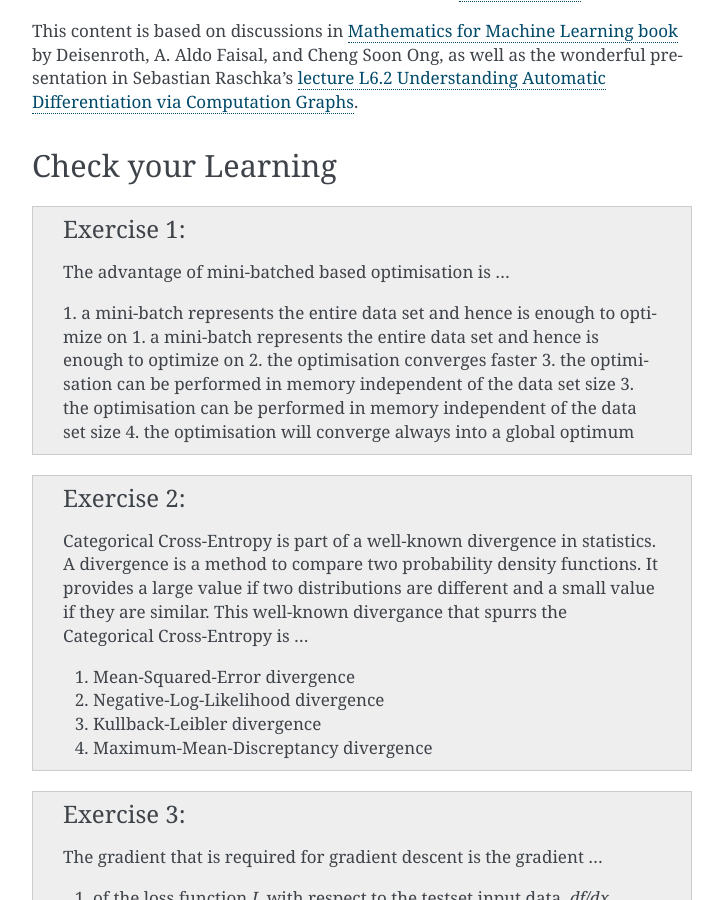
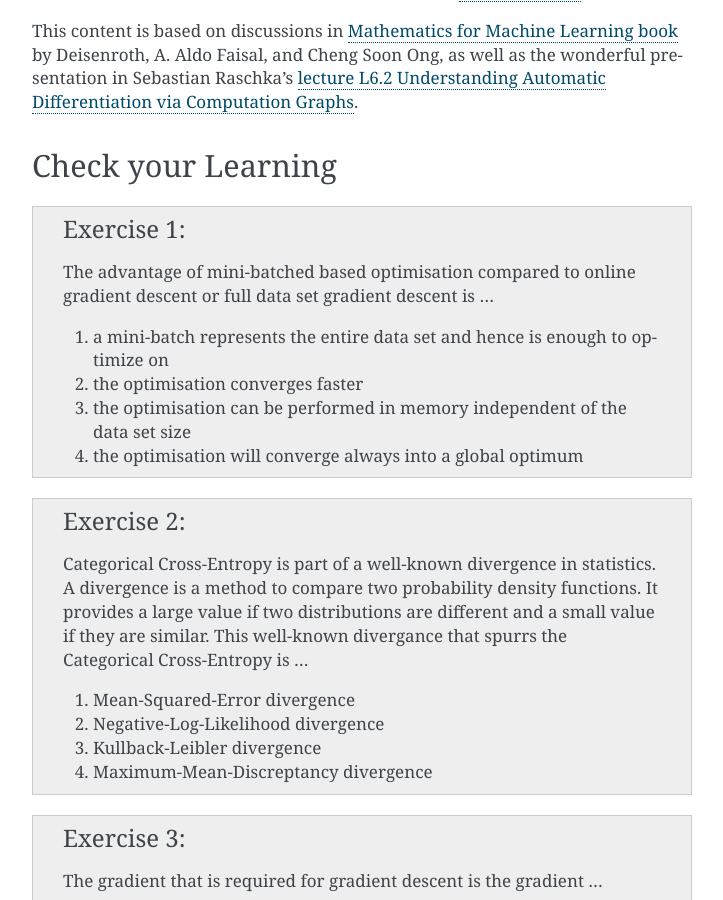
Before and after one commit to deeplearning540/deeplearning540.github.io, a Sphinx documentation site: the page built from source/lesson06/content.rst, in a window 1280 px wide and 900 px high, scrolled down 541 px. Shown: the whole window, without its empty margins (388-1111 px from the left). Built offline with Sphinx 7.4.7, drawn with Linux system fonts in a browser that asks for light colours.

Commit message:
making the question more clear

```diff
--- a/source/lesson06/content.rst
+++ b/source/lesson06/content.rst
@@ -32,13 +32,14 @@ Check your Learning
 
 .. admonition:: Exercise 1
 
-   The advantage of mini-batched based optimisation is ...
+   The advantage of mini-batched based optimisation compared to online gradient descent or full data set gradient descent is ...
 
    1. a mini-batch represents the entire data set and hence is enough to optimize on
-   1. a mini-batch represents the entire data set and hence is enough to optimize on
+
    2. the optimisation converges faster
+
    3. the optimisation can be performed in memory independent of the data set size
-   3. the optimisation can be performed in memory independent of the data set size
+
    4. the optimisation will converge always into a global optimum
 
 
```
